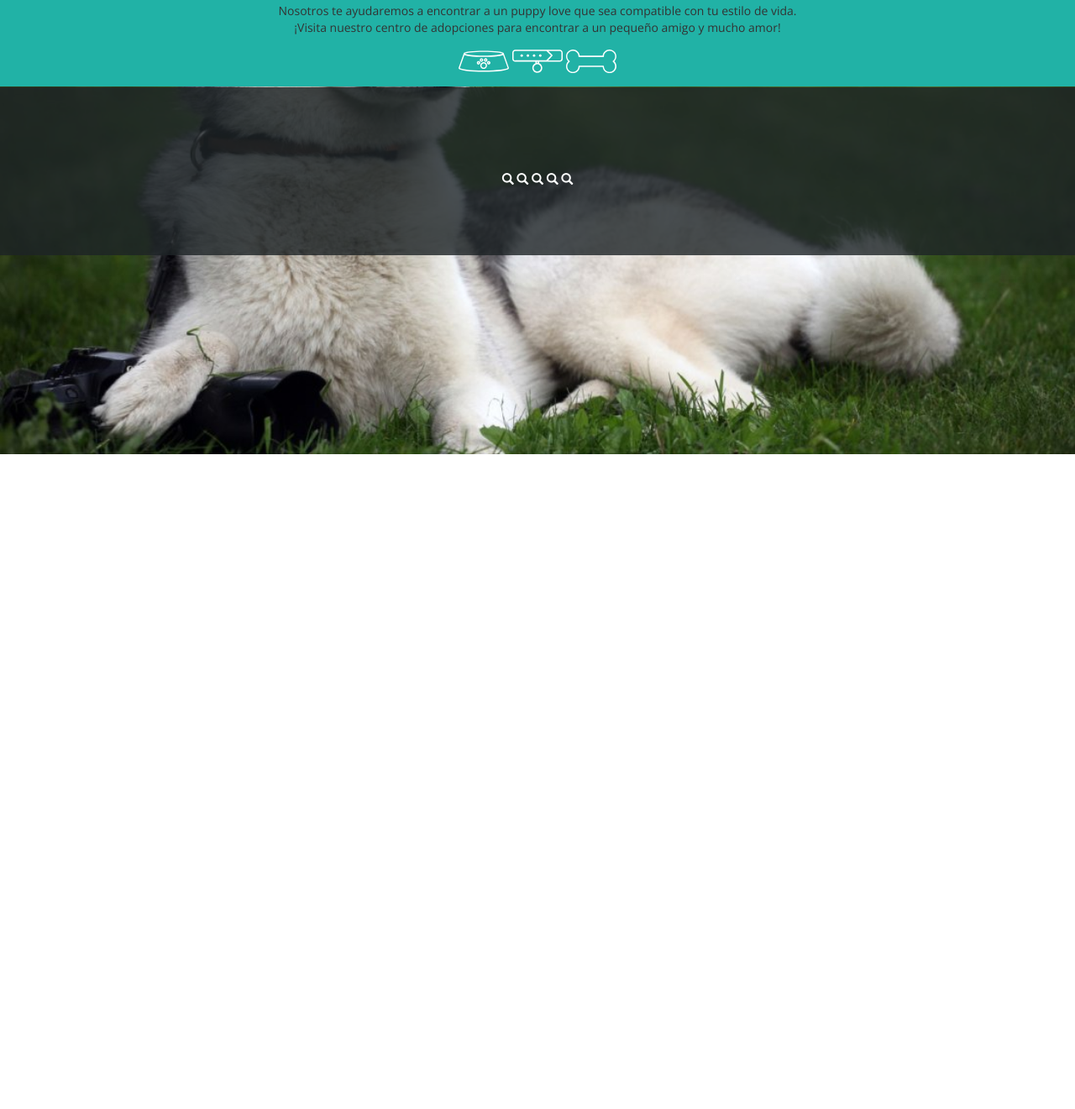
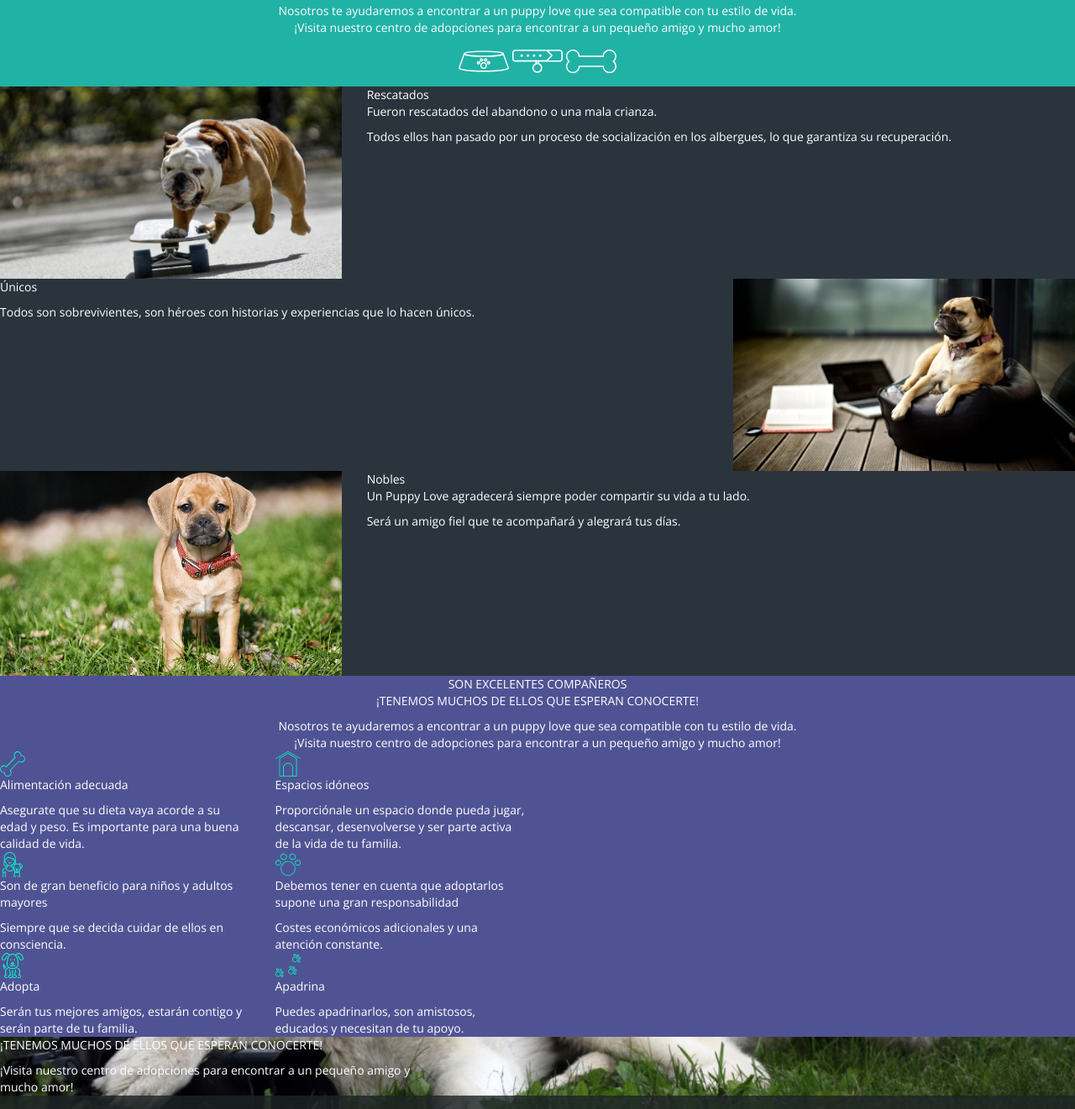
Before and after one commit to GeraldineCh/PuppyLove, a plain HTML site: page index.html in a window 1280 px wide. Shown: the part 259-1580 px from the top of the page at 84% size. Before the commit the page ends 800 px from the top, so only its background shows below. Drawn offline with nearby package versions, Linux system fonts and the light colour scheme.

Commit message:
Texto. Secciones 3 y 4

```diff
--- a/css/main.css
+++ b/css/main.css
@@ -1,5 +1,6 @@
 * {
  font-family: 'Open Sans', sans-serif;
+ color: white;
 }
 
 .glyphicon {
@@ -17,6 +18,18 @@ body {
  background-color: #21B2A6;
 }
 
+#can {
+ background-color: #2B343D;
+}
+
+.img-text {
+ max-width: 100%;
+}
+
+#beneficios {
+ background-color: #505393;
+}
+
 footer {
     background-color: rgba(29, 36, 38, 0.8);
     height: 100px;
--- a/index.html
+++ b/index.html
@@ -30,11 +30,84 @@
      </div>
      <div id="can">
       <div class="row">
-       <div class="col-md-4"></div>
+       <div class="col-md-4">
+        <img src="img/pic01.jpg" class="img-text" alt="perro-en-skate">
+       </div>
+       <div class="col-md-8">
+        <p class="title">Rescatados<br>Fueron rescatados del abandono o una mala crianza.</p>
+        <span class="bajada">Todos ellos han pasado por un proceso de socialización en los albergues, lo que garantiza su recuperación.</span>
+       </div>
+      </div>
+      <div class="row">
+       <div class="col-md-8">
+        <p class="title">Únicos</p>
+        <span class="bajada">Todos son sobrevivientes, son héroes con historias y experiencias que lo hacen únicos.</span>
+       </div>
+       <div class="col-md-4">
+        <img src="img/pic02.jpg" class="img-text" alt="perro-en-skate">
+       </div>
+      </div>
+      <div class="row">
+       <div class="col-md-4">
+        <img src="img/pic03.jpg" class="img-text" alt="perro-en-skate">
+       </div>
+       <div class="col-md-8">
+        <p class="title">Nobles<br>Un Puppy Love agradecerá siempre poder compartir su vida a tu lado.</p>
+        <span class="bajada">Será un amigo fiel que te acompañará y alegrará tus días.</span>
+       </div>
       </div>
      </div>
-     <div id="beneficios"></div>
-     <div id="contactanos"></div>
+     <div id="beneficios" class="text-center">
+      <p class="title">SON EXCELENTES COMPAÑEROS<br>¡TENEMOS MUCHOS DE ELLOS QUE ESPERAN CONOCERTE!</p>
+      <span class="bajada">Nosotros te ayudaremos a encontrar a un puppy love que sea compatible con tu estilo de vida.<br>¡Visita nuestro centro de adopciones para encontrar a un pequeño amigo y mucho amor!</span>
+      <div class="row text-left">
+       <div class="col-md-3">
+        <img src="img/icons/bone-rotate.svg" alt=""><br>
+        <p class="title">Alimentación adecuada</p>
+        <span class="bajada">Asegurate que su dieta vaya acorde a su edad y peso. Es importante para una buena calidad de vida.</span>
+       </div>
+       <div class="col-md-3">
+        <img src="img/icons/pet-house.svg" alt=""><br>
+        <p class="title">Espacios idóneos</p>
+        <span class="bajada">Proporciónale un espacio donde pueda jugar, descansar, desenvolverse y ser parte activa de la vida de tu familia.</span>
+       </div>
+      </div>
+      <div class="row text-left">
+       <div class="col-md-3">
+        <img src="img/icons/pet.svg" alt=""><br>
+        <p class="title">Son de gran beneficio para niños y adultos mayores</p>
+        <span class="bajada">Siempre que se decida cuidar de ellos en consciencia.</span>
+       </div>
+       <div class="col-md-3">
+        <img src="img/icons/track.svg" alt=""><br>
+        <p class="title">Debemos tener en cuenta que adoptarlos supone una gran responsabilidad</p>
+        <span class="bajada">Costes económicos adicionales y una atención constante.</span>
+       </div>
+      </div>
+      <div class="row text-left">
+       <div class="col-md-3">
+        <img src="img/icons/dog.svg" alt=""><br>
+        <p class="title">Adopta</p>
+        <span class="bajada"> Serán tus mejores amigos, estarán contigo y serán parte de tu familia.</span>
+       </div>
+       <div class="col-md-3">
+        <img src="img/icons/track-two.svg" alt=""><br>
+        <p class="title">Apadrina</p>
+        <span class="bajada">Puedes apadrinarlos, son amistosos, educados y necesitan de tu apoyo.</span>
+       </div>
+      </div>
+     </div>
+     <div id="contactanos">
+      <div class="row">
+       <div class="col-md-5">
+        <p class="title">¡TENEMOS MUCHOS DE ELLOS QUE ESPERAN CONOCERTE!</p>
+        <span class="bajada">¡Visita nuestro centro de adopciones para encontrar a un pequeño amigo y mucho amor!</span>
+       </div>
+       <div class="col-md-5">
+
+       </div>
+      </div>
+     </div>
      <footer>
          <span class="glyphicon glyphicon-search" aria-hidden="true"></span>
          <span class="glyphicon glyphicon-search" aria-hidden="true"></span>
```
